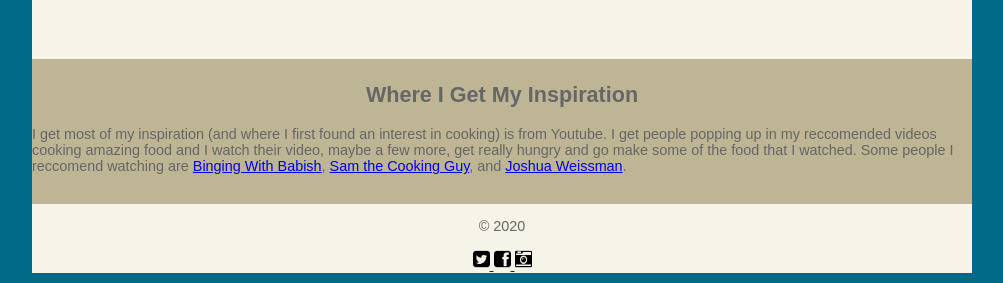
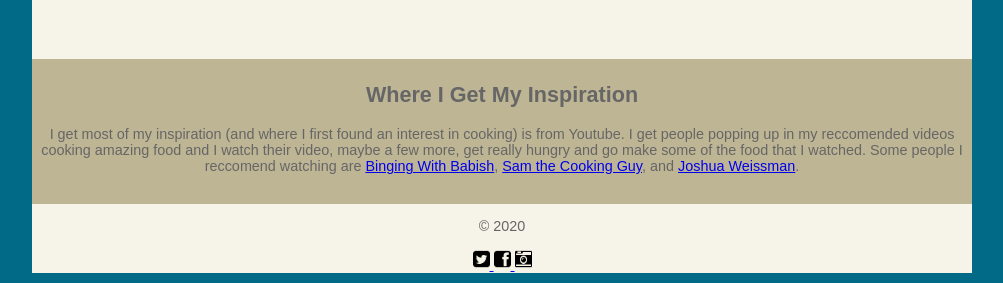
Before and after one commit to enankerv/first-website, a plain HTML site: page cooking.html in a window 1280 px wide. Shown: the part 1230-1513 px from the top of the page, without its empty margins (138-1141 px from the left). Drawn offline with Linux system fonts and the light colour scheme; a web font is replaced by a local one.

Commit message:
Update cooking.html

```diff
--- a/cooking.html
+++ b/cooking.html
@@ -79,7 +79,7 @@
             <!--Inspiration and Links-->
             <div class="center-mid-1">
                 <h2 class= "center-text">Where I Get My Inspiration</h2>
-                <p>
+                <p class="center-text">
                 I get most of my inspiration (and  where I first found an interest in cooking) is from Youtube. I get people popping up in my reccomended videos cooking amazing food
                 and I watch their video, maybe a few more, get really hungry and go make some of the food that I watched. Some people I reccomend watching are
                 <a href="https://www.youtube.com/user/bgfilms" target="_blank">Binging With Babish</a>,
```
